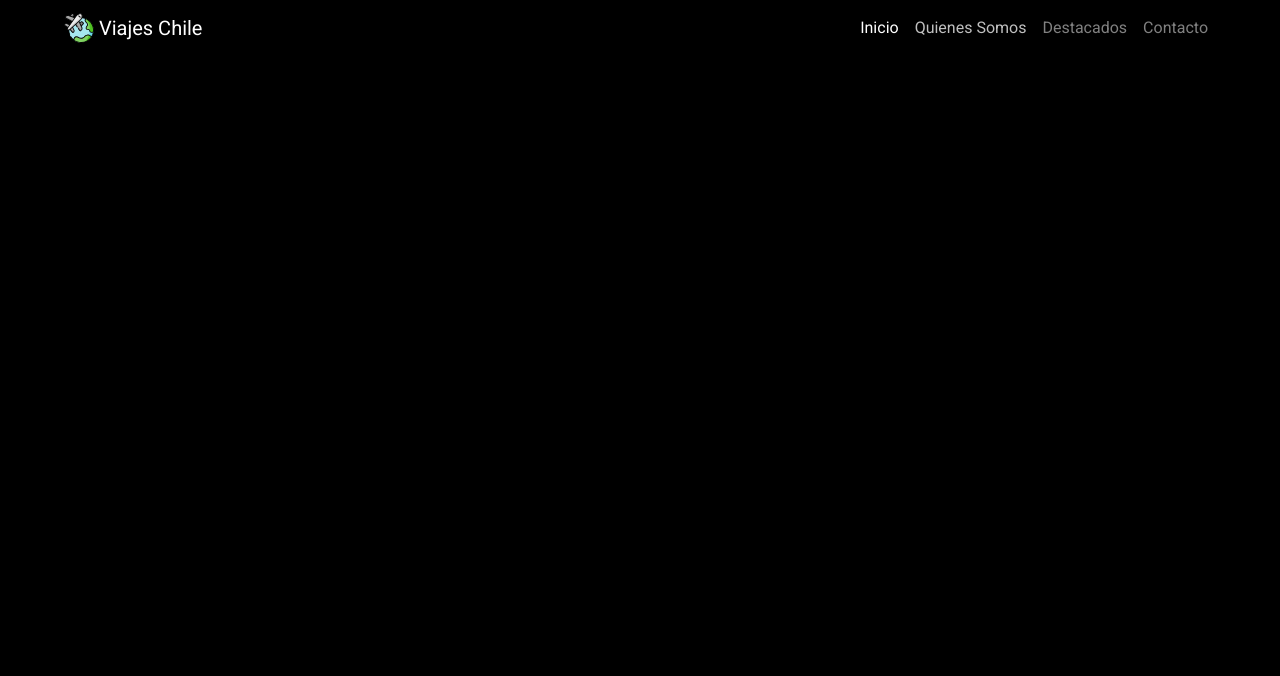
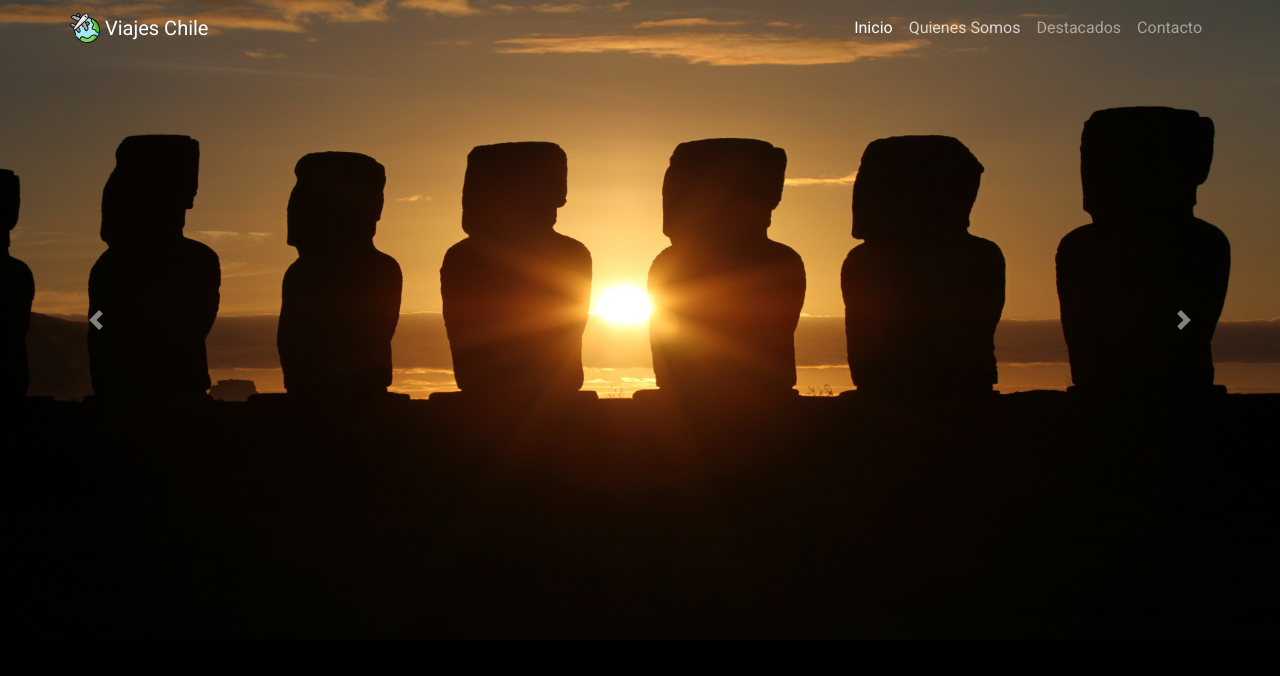
Before and after one commit to danielidr/viajeschile, a plain HTML site: page index.html in a window 1280 px wide. Both pictures are taken after a click on the link "Quienes Somos". Drawn offline with nearby package versions, Linux system fonts and the light colour scheme.

Commit message:
Creando carousel

```diff
--- a/assets/css/style.css
+++ b/assets/css/style.css
@@ -2,3 +2,7 @@ body {
     font-family: 'Roboto', sans-serif;
     background-color: black;
 }
+
+.carousel-item img {
+    height: 40rem;
+}
--- a/index.html
+++ b/index.html
@@ -24,9 +24,12 @@
 <body>
 
     <header>
-        <div class="container-fluid">
-            <!--Navbar-->
-            <nav class="navbar navbar-expand-lg navbar-dark bg-transparent fixed-top mx-5">
+
+
+
+        <!--Navbar-->
+        <nav class="navbar navbar-expand-lg navbar-dark bg-transparent fixed-top">
+            <div class="container px-0">
                 <a class="navbar-brand" href="#">
                     <img src="assets/img/viajes.svg" width="30" height="30" class="d-inline-block align-top" alt="viajes"> Viajes Chile
                 </a>
@@ -49,12 +52,32 @@
                         </li>
                     </ul>
                 </div>
-            </nav>
-            <!--Cierra Navbar-->
-
-            <!--Carousel-->
+            </div>
+        </nav>
+        <!--Cierra Navbar-->
 
 
+        <!--Carousel-->
+        <div id="carouselExampleControls" class="carousel slide" data-ride="carousel">
+            <div class="carousel-inner">
+                <div class="carousel-item active">
+                    <img src="assets/img/carousel1.jpg" class="d-block w-100" alt="alpaca">
+                </div>
+                <div class="carousel-item">
+                    <img src="assets/img/carousel2.jpg" class="d-block w-100" alt="isla de pascua">
+                </div>
+                <div class="carousel-item">
+                    <img src="assets/img/carousel3.jpg" class="d-block w-100" alt="pinguino">
+                </div>
+            </div>
+            <a class="carousel-control-prev" href="#carouselExampleControls" role="button" data-slide="prev">
+                <span class="carousel-control-prev-icon" aria-hidden="true"></span>
+                <span class="sr-only">Previous</span>
+            </a>
+            <a class="carousel-control-next" href="#carouselExampleControls" role="button" data-slide="next">
+                <span class="carousel-control-next-icon" aria-hidden="true"></span>
+                <span class="sr-only">Next</span>
+            </a>
         </div>
 
     </header>
```
